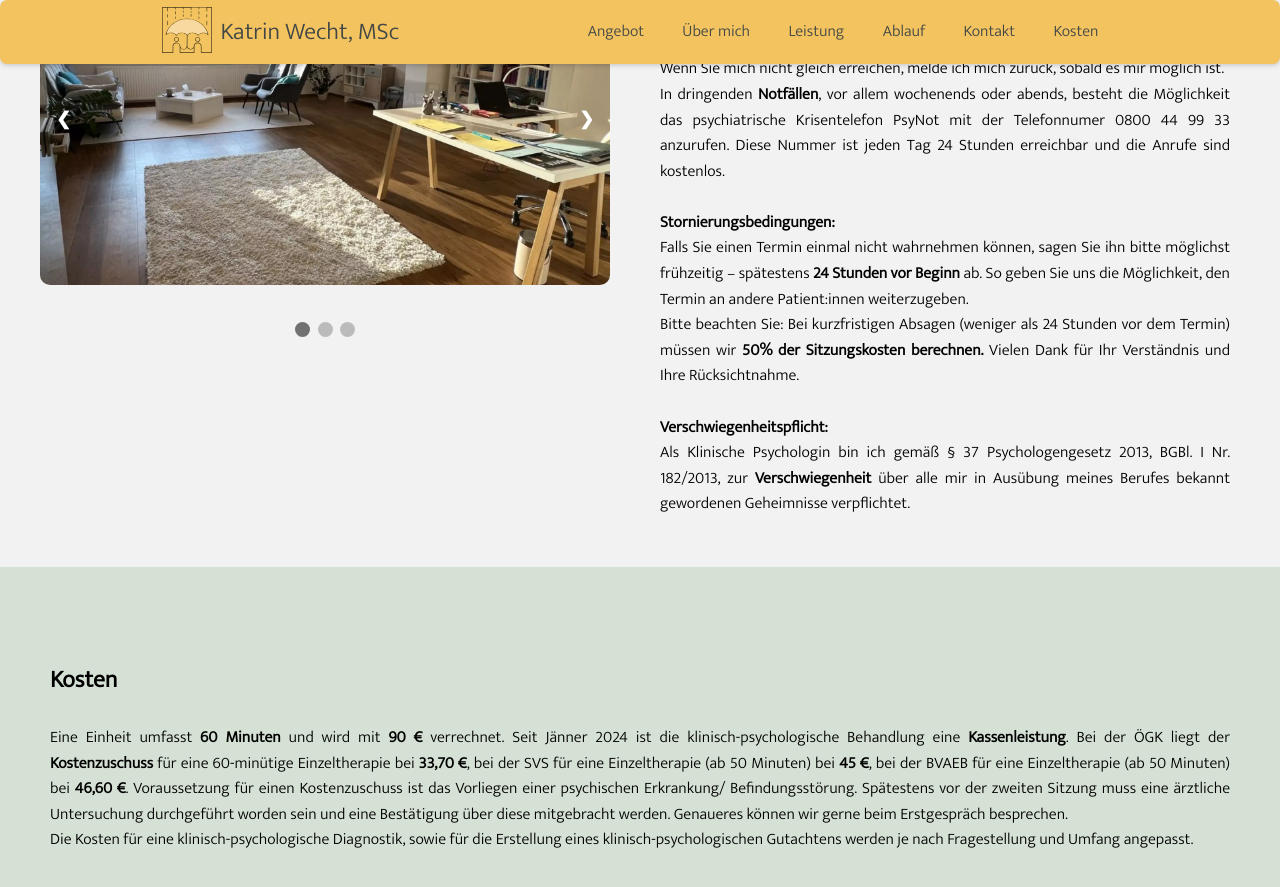
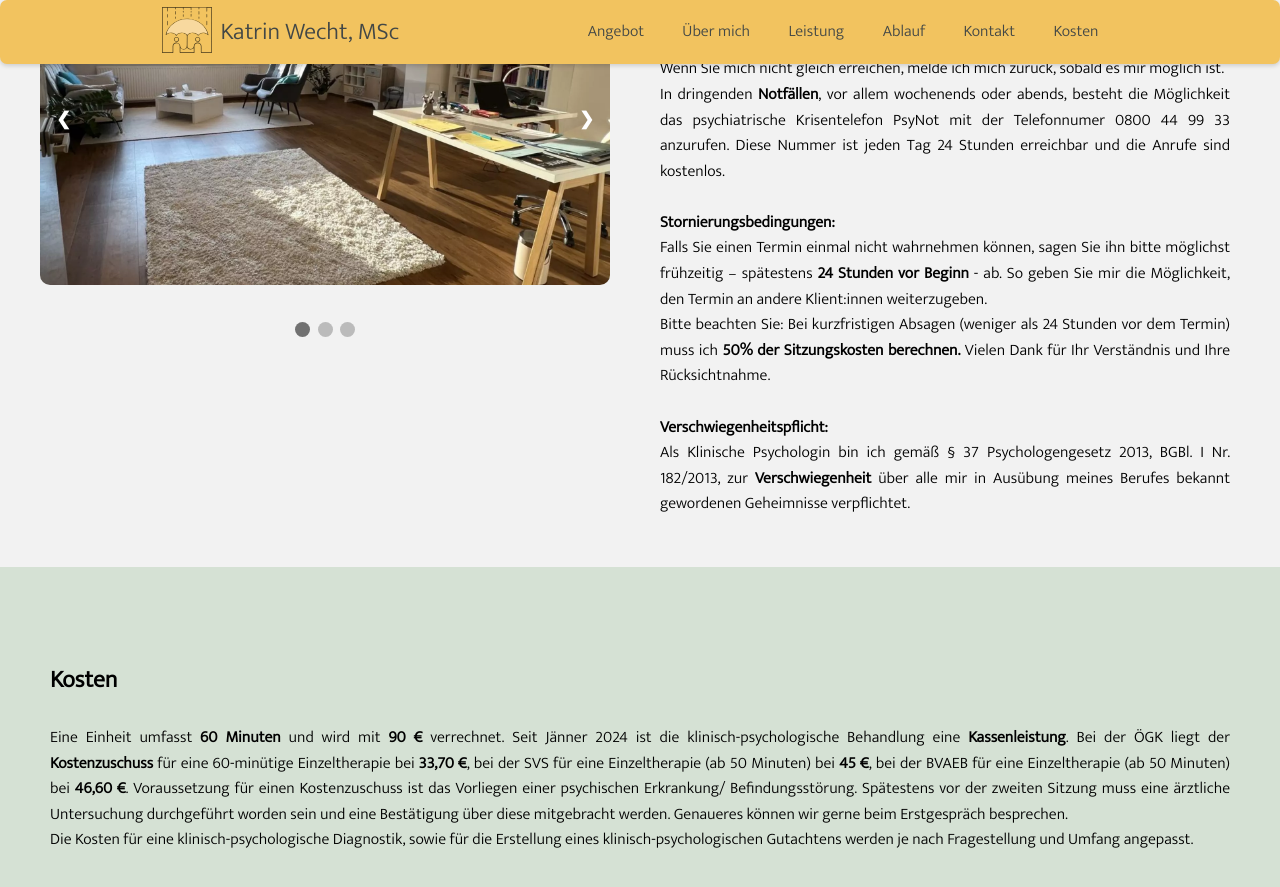
Before and after one commit to 11wecht/11wecht.github.io, a Jekyll site: the page built from index.html, in a window 1280 px wide and 900 px high, scrolled down 3811 px. Shown: the top 887 px of the window. Built offline with Jekyll 4.4.1, drawn with Linux system fonts in a browser that asks for light colours.

Commit message:
change storno

```diff
--- a/index.html
+++ b/index.html
@@ -556,12 +556,12 @@ layout: default
                 <br>
                 <p><b>Stornierungsbedingungen:</b></p>
                 <p> Falls Sie einen Termin einmal nicht wahrnehmen können, sagen Sie ihn bitte möglichst frühzeitig –
-                    spätestens <strong>24 Stunden vor Beginn</strong>  ab.
-                    So geben Sie uns die Möglichkeit, den Termin an andere Patient:innen weiterzugeben.
+                    spätestens <strong>24 Stunden vor Beginn</strong> - ab.
+                    So geben Sie mir die Möglichkeit, den Termin an andere Klient:innen weiterzugeben.
                 </p>
 
                 <p>
-                    Bitte beachten Sie: Bei kurzfristigen Absagen (weniger als 24 Stunden vor dem Termin) müssen wir
+                    Bitte beachten Sie: Bei kurzfristigen Absagen (weniger als 24 Stunden vor dem Termin) muss ich
                     <strong>50% der Sitzungskosten berechnen.</strong>
                     Vielen Dank für Ihr Verständnis und Ihre Rücksichtnahme.
                 </p>
```
